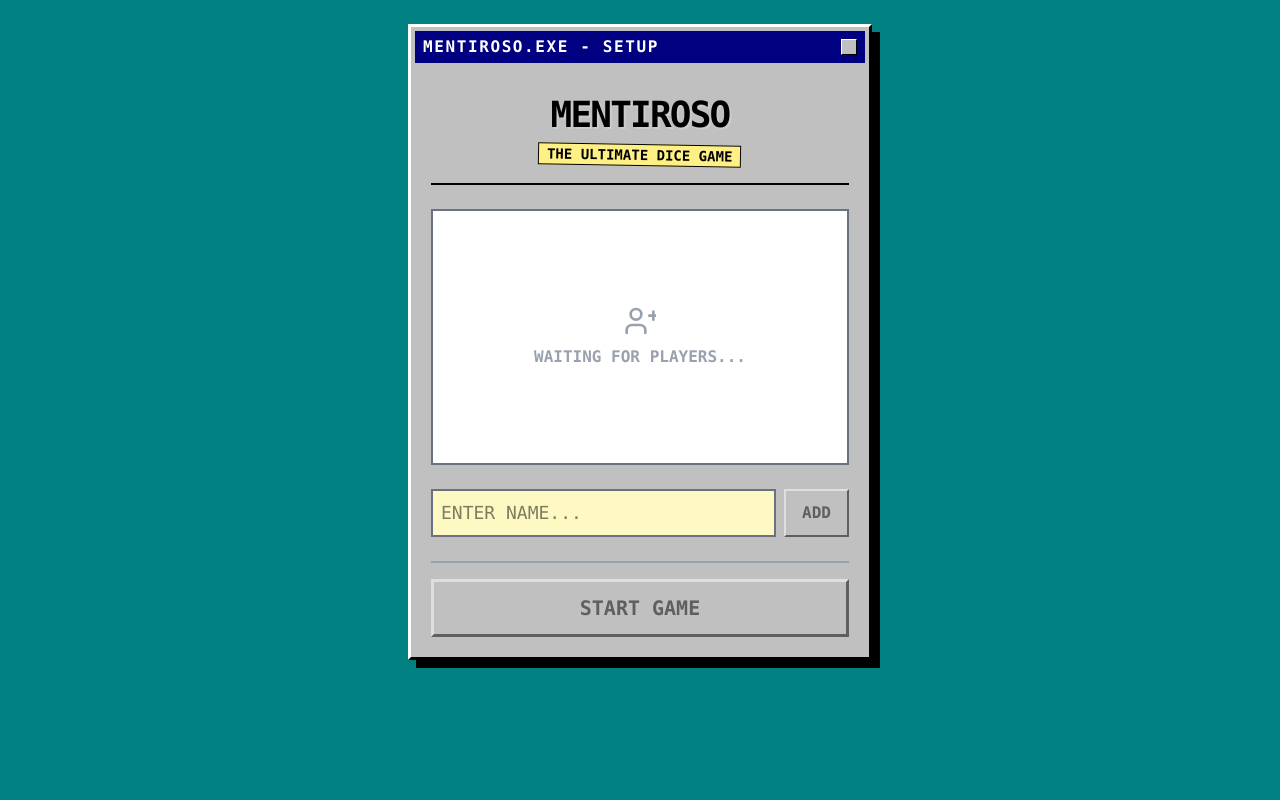
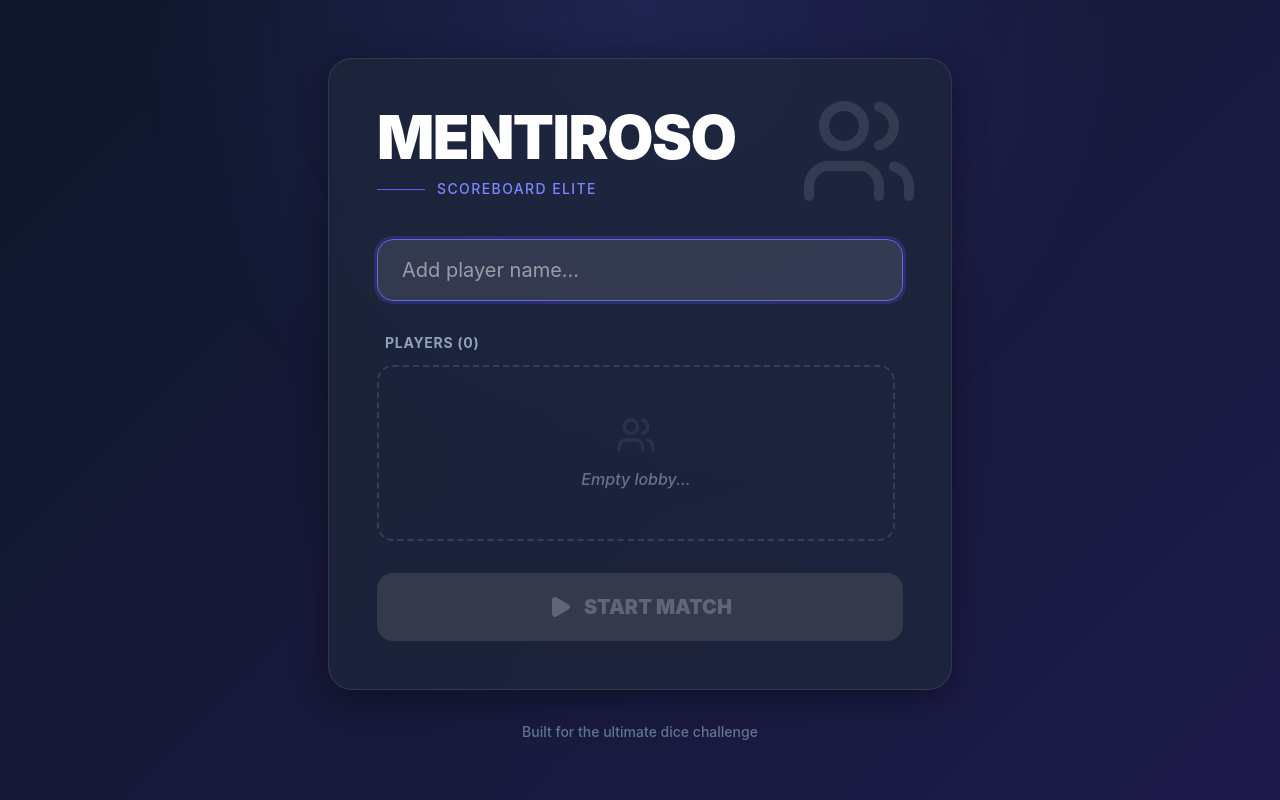
Before and after one commit to lewislpz/MENTIROSO-SCOREBOARD, a React (Vite) app: page / in a window 1280 px wide. Built offline with nearby package versions, Linux system fonts and the light colour scheme.

Commit message:
change of UI

```diff
--- a/src/App.tsx
+++ b/src/App.tsx
@@ -47,9 +47,11 @@ export default function App() {
 
   return (
     <div
-      className="min-h-screen bg-[#008080] text-black select-none overflow-hidden relative font-mono pt-12 sm:pt-0"
+      className="min-h-screen text-white select-none overflow-hidden relative"
       style={{ minHeight: "100dvh" }}
     >
+      <div className="fixed inset-0 bg-[radial-gradient(circle_at_50%_0%,rgba(99,102,241,0.15)_0%,transparent_50%)] pointer-events-none" />
+
       {/* Setup View */}
       {gameState === "setup" && (
         <SetupView
@@ -72,31 +74,39 @@ export default function App() {
 
       {/* Quit Confirmation Modal */}
       {showQuitConfirm && (
-        <Modal isOpen={true} title="CONFIRM EXIT">
-          <div className="flex flex-col items-center gap-4">
-            <AlertCircle size={48} className="text-yellow-600" />
-            <div className="space-y-2">
-              <h2 className="text-xl font-bold uppercase">Exit Game?</h2>
-              <p className="text-sm font-mono">Unsaved progress will be lost.</p>
+        <Modal
+          isOpen={true}
+          title="CONFIRM EXIT"
+          onClose={() => setShowQuitConfirm(false)}
+        >
+          <div className="flex flex-col items-center gap-6">
+            <div className="w-16 h-16 bg-red-500/20 rounded-full flex items-center justify-center border border-red-500/30">
+              <AlertCircle size={32} className="text-red-400" />
             </div>
 
-            <div className="flex gap-4 pt-2 w-full justify-center">
+            <div className="space-y-2 text-center">
+              <h2 className="text-2xl font-black text-white tracking-tight">End Match?</h2>
+              <p className="text-slate-400 font-medium">Progress for this session will be lost.</p>
+            </div>
+
+            <div className="flex gap-3 w-full pt-4">
+              <button
+                onClick={() => setShowQuitConfirm(false)}
+                className="flex-1 py-3 px-4 rounded-xl modern-input font-bold hover:bg-white/10 transition-all border-white/10"
+              >
+                STAY
+              </button>
               <button
                 onClick={confirmQuit}
-                className="px-6 py-2 bg-[#c0c0c0] border-2 border-t-white border-l-white border-b-black border-r-black active:border-inset font-bold"
+                className="flex-1 py-3 px-4 rounded-xl modern-button bg-red-500 hover:bg-red-600 font-bold transition-all shadow-lg"
               >
-                YES
-              </button>
-              <button
-                onClick={() => setShowQuitConfirm(false)}
-                className="px-6 py-2 bg-[#c0c0c0] border-2 border-t-white border-l-white border-b-black border-r-black active:border-inset font-bold"
-              >
-                NO
+                QUIT
               </button>
             </div>
           </div>
         </Modal>
       )}
+
 
       {/* Game Over View */}
       {gameState === "gameover" && winner && (
--- a/src/components/SetupView.tsx
+++ b/src/components/SetupView.tsx
@@ -1,6 +1,6 @@
 import { useState } from "react"
 import type { Player } from "../types"
-import UserPlusIcon from "./UserPlusIcon"
+import { Users, UserPlus, X, Play } from "lucide-react"
 
 interface SetupViewProps {
     players: Player[]
@@ -14,83 +14,101 @@ export default function SetupView({ players, addPlayer, removePlayer, startGame
 
     const handleAddPlayer = (e: React.FormEvent) => {
         e.preventDefault()
+        if (!newPlayerName.trim()) return
         addPlayer(newPlayerName)
         setNewPlayerName("")
     }
 
     return (
-        <div className="flex flex-col h-full items-center justify-center p-6 max-w-lg mx-auto">
-            <div className="w-full bg-[#c0c0c0] border-[3px] border-t-white border-l-white border-b-black border-r-black shadow-[8px_8px_0_#000] p-1">
-                {/* Title Bar */}
-                <div className="bg-[#000080] px-2 py-1 mb-4 flex justify-between items-center">
-                    <span className="font-bold text-white tracking-widest">MENTIROSO.EXE - SETUP</span>
-                    <div className="w-4 h-4 bg-[#c0c0c0] border border-t-white border-l-white border-b-black border-r-black"></div>
+        <div className="relative z-10 flex flex-col min-h-screen items-center justify-center p-6 max-w-2xl mx-auto">
+            <div className="w-full glass-card rounded-3xl p-8 md:p-12 overflow-hidden relative">
+                <div className="absolute top-0 right-0 p-8 opacity-10 pointer-events-none">
+                    <Users size={120} />
                 </div>
 
-                <div className="p-4 flex flex-col gap-6">
-                    <header className="text-center border-b-2 border-black pb-4">
-                        <h1 className="text-4xl font-bold tracking-tighter text-black retro-text-shadow mb-2">
+                <header className="mb-10 relative">
+                    <h1 className="text-5xl md:text-6xl font-black tracking-tight text-white mb-3">
                         MENTIROSO
                     </h1>
-                        <p className="text-sm font-bold bg-yellow-200 inline-block px-2 border border-black rotate-1">
-                            THE ULTIMATE DICE GAME
+                    <div className="flex items-center gap-3">
+                        <span className="h-px w-12 bg-indigo-500"></span>
+                        <p className="text-indigo-400 font-medium tracking-widest uppercase text-sm">
+                            Scoreboard Elite
                         </p>
+                    </div>
                 </header>
 
-                    {/* Player List */}
-                    <div className="h-64 overflow-y-auto border-2 border-inset border-gray-500 bg-white p-2">
-                        {players.length === 0 ? (
-                            <div className="h-full flex flex-col items-center justify-center text-gray-400">
-                                <UserPlusIcon className="w-8 h-8 mb-2" />
-                                <p className="font-bold">WAITING FOR PLAYERS...</p>
-                            </div>
-                        ) : (
-                            <ul className="space-y-1">
-                                {players.map((p) => (
-                                    <li key={p.id} className="flex items-center justify-between px-2 py-1 hover:bg-[#000080] hover:text-white group cursor-default">
-                                        <span className="font-mono font-bold text-lg">› {p.name}</span>
-                                        <button
-                                            onClick={() => removePlayer(p.id)}
-                                            className="text-red-600 font-bold group-hover:text-white px-2"
-                                        >
-                                            [DEL]
-                                        </button>
-                                    </li>
-                                ))}
-                            </ul>
-                        )}
-                    </div>
-
-                    {/* Input Form */}
-                    <form onSubmit={handleAddPlayer} className="flex gap-2">
+                <div className="space-y-8 relative">
+                    {/* Add Player Input */}
+                    <form onSubmit={handleAddPlayer} className="relative group">
                         <input
                             type="text"
                             autoFocus
                             value={newPlayerName}
                             onChange={(e) => setNewPlayerName(e.target.value)}
-                            placeholder="ENTER NAME..."
-                            className="flex-1 bg-white border-2 border-inset border-gray-500 px-2 py-2 text-lg font-mono outline-none focus:bg-yellow-100"
+                            placeholder="Add player name..."
+                            className="w-full modern-input rounded-2xl py-4 pl-6 pr-16 text-xl"
                         />
                         <button
                             type="submit"
                             disabled={!newPlayerName.trim()}
-                            className="bg-[#c0c0c0] border-2 border-t-white border-l-white border-b-black border-r-black px-4 active:border-inset disabled:opacity-50 font-bold"
+                            className="absolute right-2 top-2 bottom-2 px-4 rounded-xl modern-button disabled:opacity-0 disabled:scale-95 transition-all"
                         >
-                            ADD
+                            <UserPlus size={24} />
                         </button>
                     </form>
 
-                    <div className="border-t-2 border-gray-400 pt-4">
+                    {/* Players List */}
+                    <div className="space-y-3">
+                        <div className="flex justify-between items-center px-2">
+                            <h3 className="text-slate-400 font-bold text-sm uppercase tracking-wider">
+                                Players ({players.length})
+                            </h3>
+                        </div>
+
+                        <div className="grid grid-cols-1 md:grid-cols-2 gap-3 max-h-[300px] overflow-y-auto pr-2 custom-scrollbar">
+                            {players.length === 0 ? (
+                                <div className="col-span-full py-12 flex flex-col items-center justify-center border-2 border-dashed border-slate-700 rounded-2xl text-slate-500">
+                                    <Users className="mb-3 opacity-20" size={40} />
+                                    <p className="font-medium italic">Empty lobby...</p>
+                                </div>
+                            ) : (
+                                players.map((p) => (
+                                    <div
+                                        key={p.id}
+                                        className="flex items-center justify-between bg-slate-800/50 border border-slate-700/50 rounded-xl p-4 transition-all hover:bg-slate-700/50 group"
+                                    >
+                                        <div className="flex items-center gap-3">
+                                            <div className="w-2 h-2 rounded-full bg-indigo-500"></div>
+                                            <span className="font-bold text-lg truncate max-w-[150px]">{p.name}</span>
+                                        </div>
+                                        <button
+                                            onClick={() => removePlayer(p.id)}
+                                            className="text-slate-500 hover:text-red-400 p-1 rounded-lg transition-colors"
+                                        >
+                                            <X size={20} />
+                                        </button>
+                                    </div>
+                                ))
+                            )}
+                        </div>
+                    </div>
+
+                    {/* Start Button */}
                     <button
                         onClick={startGame}
                         disabled={players.length < 2}
-                            className="w-full py-3 bg-[#c0c0c0] border-[3px] border-t-white border-l-white border-b-black border-r-black text-black font-black text-xl hover:bg-[#d0d0d0] active:border-t-black active:border-l-black active:border-b-white active:border-r-white disabled:opacity-50 disabled:cursor-not-allowed uppercase"
+                        className="w-full py-5 rounded-2xl modern-button text-white font-black text-xl flex items-center justify-center gap-3 disabled:opacity-30 disabled:grayscale transition-all"
                     >
-                            START GAME
+                        <Play fill="currentColor" size={24} />
+                        START MATCH
                     </button>
                 </div>
             </div>
-            </div>
+
+            <p className="mt-8 text-slate-500 font-medium text-sm">
+                Built for the ultimate dice challenge
+            </p>
         </div>
     )
 }
--- a/src/index.css
+++ b/src/index.css
@@ -1,10 +1,24 @@
 @import "tailwindcss";
 
 @layer base {
+  :root {
+    --primary: #6366f1;
+    --primary-hover: #4f46e5;
+    --bg-gradient: linear-gradient(135deg, #0f172a 0%, #1e1b4b 100%);
+    --card-bg: rgba(30, 41, 59, 0.7);
+    --card-border: rgba(255, 255, 255, 0.1);
+    --text-primary: #f8fafc;
+    --text-secondary: #94a3b8;
+    --accent: #10b981;
+    --danger: #ef4444;
+  }
+
   body {
-    background-color: #c0c0c0;
-    font-family: "Courier New", Courier, monospace;
-    color: #000;
+    background: var(--bg-gradient);
+    font-family: 'Outfit', 'Inter', system-ui, -apple-system, sans-serif;
+    color: var(--text-primary);
+    min-height: 100vh;
+    margin: 0;
   }
 
   input,
@@ -12,61 +26,77 @@
   textarea,
   select {
     font-family: inherit;
-    text-transform: uppercase;
   }
 }
 
-/* Scrollbar retro */
-::-webkit-scrollbar {
-  width: 16px;
-  background: #c0c0c0;
-  border-left: 1px solid #fff;
+/* Modern Glassmorphism */
+.glass-card {
+  background: var(--card-bg);
+  backdrop-filter: blur(12px);
+  -webkit-backdrop-filter: blur(12px);
+  border: 1px solid var(--card-border);
+  box-shadow: 0 8px 32px 0 rgba(0, 0, 0, 0.37);
 }
 
-::-webkit-scrollbar-track {
-  background: repeating-linear-gradient(45deg,
-      #c0c0c0,
-      #c0c0c0 2px,
-      #dfdfdf 2px,
-      #dfdfdf 4px);
+.modern-button {
+  background: var(--primary);
+  color: white;
+  transition: all 0.2s cubic-bezier(0.4, 0, 0.2, 1);
+  box-shadow: 0 4px 6px -1px rgba(0, 0, 0, 0.1), 0 2px 4px -1px rgba(0, 0, 0, 0.06);
 }
 
-::-webkit-scrollbar-thumb {
-  background: #c0c0c0;
-  border: 2px solid;
-  border-color: #fff #808080 #808080 #fff;
-  box-shadow: 1px 1px 0 #000;
+.modern-button:hover:not(:disabled) {
+  background: var(--primary-hover);
+  transform: translateY(-1px);
+  box-shadow: 0 10px 15px -3px rgba(0, 0, 0, 0.1), 0 4px 6px -2px rgba(0, 0, 0, 0.05);
 }
 
-/* Utility for 'outset' look (Windows 95 style buttons/cards) */
-.retro-border {
-  border: 2px solid;
-  border-color: #fff #808080 #808080 #fff;
-  box-shadow: 1px 1px 0 #000;
+.modern-button:active:not(:disabled) {
+  transform: translateY(0);
 }
 
-.retro-border-inset {
-  border: 2px solid;
-  border-color: #808080 #fff #fff #808080;
-  box-shadow: inset 1px 1px 0 #000;
+.modern-input {
+  background: rgba(255, 255, 255, 0.05);
+  border: 1px solid var(--card-border);
+  color: white;
+  transition: all 0.2s ease;
 }
 
-.retro-text-shadow {
-  text-shadow: 2px 2px 0px #ccc;
+.modern-input:focus {
+  background: rgba(255, 255, 255, 0.1);
+  border-color: var(--primary);
+  outline: none;
+  box-shadow: 0 0 0 3px rgba(99, 102, 241, 0.2);
 }
 
-@keyframes blink {
-
-  0%,
-  100% {
-    opacity: 1;
-  }
-
-  50% {
-    opacity: 0;
-  }
+/* Custom indicator for the scoreboard letters */
+.letter-strike {
+  position: relative;
+  transition: all 0.3s cubic-bezier(0.4, 0, 0.2, 1);
 }
 
-.blink {
-  animation: blink 1s step-end infinite;
+.letter-strike.active {
+  color: var(--danger);
+  transform: scale(1.1);
+  text-shadow: 0 0 12px rgba(239, 68, 68, 0.5);
 }
+
+.letter-strike.active::after {
+  content: '';
+  position: absolute;
+  bottom: -2px;
+  left: 0;
+  width: 100%;
+  height: 2px;
+  background: var(--danger);
+  box-shadow: 0 0 8px var(--danger);
+}
+
+@keyframes float {
+  0%, 100% { transform: translateY(0); }
+  50% { transform: translateY(-10px); }
+}
+
+.animate-float {
+  animation: float 6s ease-in-out infinite;
+}
```
Also changed, not shown: src/components/GameOverView.tsx (+24 -15 lines), src/components/GameView.tsx (+38 -17 lines), src/components/Modal.tsx (+23 -11 lines), src/components/PlayerCard.tsx (+25 -25 lines). Lines whose indentation alone changed are shown as unchanged.
